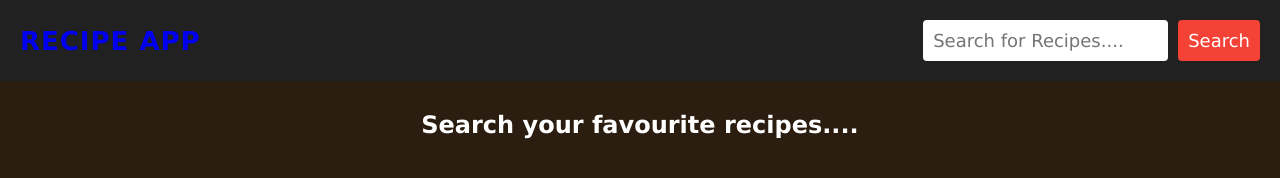
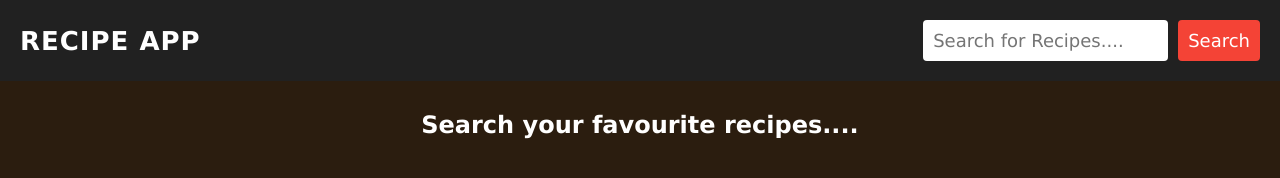
Before and after one commit to harman9368/Recipe_App, a plain HTML site: page index.html in a window 1280 px wide. Drawn offline with Linux system fonts and the light colour scheme.

Commit message:
Update index.html
updated to normal

```diff
--- a/index.html
+++ b/index.html
@@ -11,7 +11,7 @@
 <body>
     <header>
         <nav>
-            <a href="/Recipe_App/" style="text-decoration: none;"><h1>Recipe App</h1></a>
+            <h1>Recipe App</h1>
             <form>
                 <input type="text" placeholder="Search for Recipes...." class="searchBox">
                 <button type="submit" class="searchBtn">Search</button>
```
